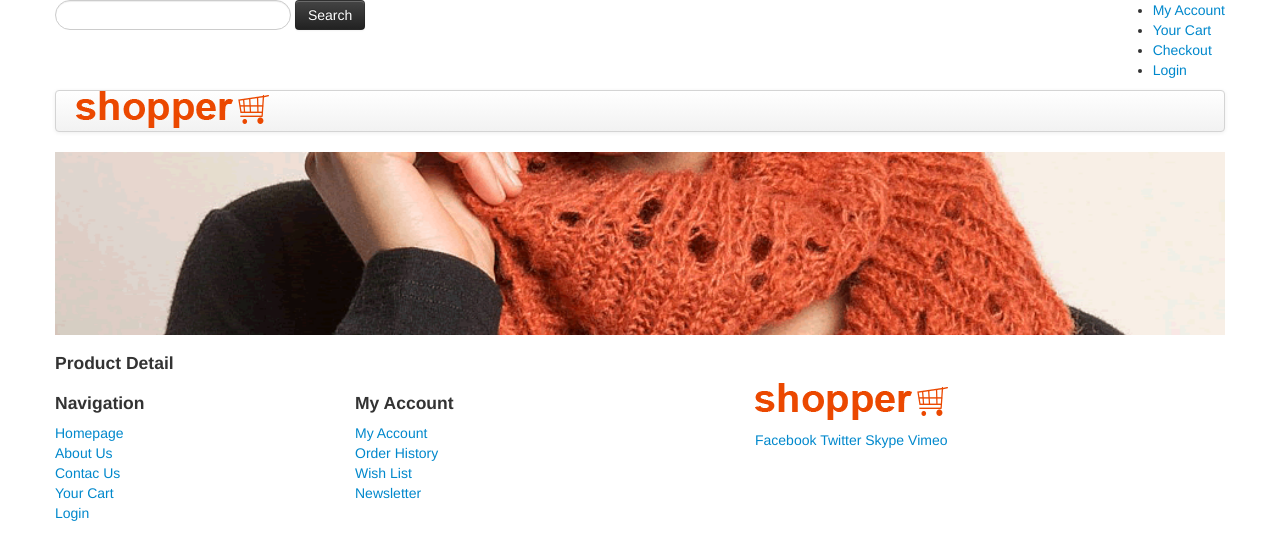
After one commit to matteblack9/Abientot, a Django app: template main/templates/main/account.html in a window 1280 px wide. The commit adds this page. Shown: the top 560 px of the page. Run offline with Django 3.2, Linux system fonts and the light colour scheme; the template is opened without the code that fills it, so the values that code supplies are empty; some libraries are stand-ins or nearby versions.

Commit message:
hakhyun add cart connecting

```diff
--- /dev/null
+++ b/main/templates/main/account.html
@@ -0,0 +1,161 @@
+{% load staticfiles %}
+<!DOCTYPE html>
+<html lang="en">
+	<head>
+		<meta charset="utf-8">
+		<title>Bootstrap E-commerce Templates</title>
+		<meta name="viewport" content="width=device-width, initial-scale=1.0">
+		<meta name="description" content="">
+		<!--[if ie]><meta content='IE=8' http-equiv='X-UA-Compatible'/><![endif]-->
+
+		<!-- bootstrap -->
+		<link href="/static/bootstrap/css/bootstrap.min.css" rel="stylesheet">
+		<link href="/static/bootstrap/css/bootstrap-responsive.min.css" rel="stylesheet">
+		<link href="/static/themes/css/bootstrappage.css" rel="stylesheet"/>
+
+		<!-- global styles -->
+		<link href="/static/themes/css/main.css" rel="stylesheet"/>
+		<link href="/static/themes/css/jquery.fancybox.css" rel="stylesheet"/>
+
+		<!-- scripts -->
+		<script src="/static/themes/js/jquery-1.7.2.min.js"></script>
+		<script src="/static/bootstrap/js/bootstrap.min.js"></script>
+		<script src="/static/themes/js/superfish.js"></script>
+		<script src="/static/themes/js/jquery.scrolltotop.js"></script>
+		<script src="/static/themes/js/jquery.fancybox.js"></script>
+		<!--[if lt IE 9]>
+			<script src="http://html5shim.googlecode.com/svn/trunk/html5.js"></script>
+			<script src="js/respond.min.js"></script>
+		<![endif]-->
+	</head>
+    <body>
+		<div id="top-bar" class="container">
+			<div class="row">
+					<div class="span4">
+						<form method="post" name=searchf class="search_form" action="/">{% csrf_token %}
+							<input type="text" name=searchStr class="input-inline-level search-query" style="color:#000000">
+							<button value="Submit" class="btn btn-inverse" name = "submit" type="submit">Search</button>
+						</form>
+					</div>
+				<div class="span8">
+					<div class="account pull-right">
+						<ul class="user-menu">
+							<li><a href="/account">My Account</a></li>
+							<li><a href="/cart">Your Cart</a></li>
+							<li><a href="/checkout">Checkout</a></li>
+							<li><a href="/register">Login</a></li>
+						</ul>
+					</div>
+				</div>
+			</div>
+		</div>
+		<div id="wrapper" class="container">
+			<section class="navbar main-menu">
+				<div class="navbar-inner main-menu">
+					<a href="/index" class="logo pull-left"><img src="/static/themes/images/logo.png" class="site_logo" alt=""></a>
+					<nav id="menu" class="pull-right">
+						<ul>
+							{% for category in categorys %}
+							<li><a href="/products">{{category.title}}</a></li>
+							{% endfor %}
+						</ul>
+					</nav>
+				</div>
+			</section>
+			<section class="header_text sub">
+			<img class="pageBanner" src="/static/themes/images/pageBanner.png" alt="New products" >
+				<h4><span>Product Detail</span></h4>
+			</section>
+			<section class="main-content">
+				<div class="row">
+					{% for product in products %}
+					<div class="span9">
+						<div class="row">
+							<div class="span4">
+								{% if product.image %}
+								<a href="{{ product.image.url}}" class="thumbnail" data-fancybox-group="group1" title="Description 1"><img alt="" src="{{ product.image.url}}"></a>
+								{% endif %}
+								<br>
+							</div>
+							<div class="span5">
+							</div>
+							<div class="span5">
+								<form method = "POST" class="post-form">{% csrf_token %}
+									<p>&nbsp;</p>
+									{{ form.as_p }}
+									<button class="btn btn-inverse" type="submit" name="add_cart">Add to cart</button>
+								</form>
+							</div>
+						</div>
+						<div class="row">
+							<div class="span9">
+								<ul class="nav nav-tabs" id="myTab">
+									<li class="active"><a href="#home">Description</a></li>
+								</ul>
+								<div class="tab-content">
+									<div class="tab-pane active" id="home">{{product.description}}</div>
+								</div>
+							</div>
+							<br>
+						</div>
+					</div>
+					{% endfor %}
+				</div>
+			</section>
+			<section id="footer-bar">
+				<div class="row">
+					<div class="span3">
+						<h4>Navigation</h4>
+						<ul class="nav">
+							<li><a href="/index">Homepage</a></li>
+							<li><a href="/about">About Us</a></li>
+							<li><a href="/contact">Contac Us</a></li>
+							<li><a href="/cart">Your Cart</a></li>
+							<li><a href="/register">Login</a></li>
+						</ul>
+					</div>
+					<div class="span4">
+						<h4>My Account</h4>
+						<ul class="nav">
+							<li><a href="#">My Account</a></li>
+							<li><a href="#">Order History</a></li>
+							<li><a href="#">Wish List</a></li>
+							<li><a href="#">Newsletter</a></li>
+						</ul>
+					</div>
+					<div class="span5">
+						<p class="logo"><img src="/static/themes/images/logo.png" class="site_logo" alt=""></p>
+						<span class="social_icons">
+							<a class="facebook" href="#">Facebook</a>
+							<a class="twitter" href="#">Twitter</a>
+							<a class="skype" href="#">Skype</a>
+							<a class="vimeo" href="#">Vimeo</a>
+						</span>
+					</div>
+				</div>
+			</section>
+			<section id="copyright">
+			</section>
+		</div>
+		<script src="/static/themes/js/common.js"></script>
+		<script>
+			$(function () {
+				$('#myTab a:first').tab('show');
+				$('#myTab a').click(function (e) {
+					e.preventDefault();
+					$(this).tab('show');
+				})
+			})
+			$(document).ready(function() {
+				$('.thumbnail').fancybox({
+					openEffect  : 'none',
+					closeEffect : 'none'
+				});
+
+				$('#myCarousel-2').carousel({
+                    interval: 2500
+                });
+			});
+		</script>
+    </body>
+</html>
--- a/main/templates/main/index.html
+++ b/main/templates/main/index.html
@@ -40,7 +40,7 @@
 				<div class="span8">
 					<div class="account pull-right">
 						<ul class="user-menu">
-							<li><a href="#">My Account</a></li>
+							<li><a href="/account">My Account</a></li>
 							<li><a href="/cart">Your Cart</a></li>
 							<li><a href="/checkout">Checkout</a></li>
 							<li><a href="/register">Login</a></li>
--- a/main/urls.py
+++ b/main/urls.py
@@ -15,5 +15,8 @@ urlpatterns=[
     url(r'^product_details/(?P<productcode>.+)/$', views.product_details, name='product_details'),
     url(r'^products/$', views.products, name='products'),
     url(r'^register/$', views.register, name='register'),
+    url(r'^account/$', views.account, name='account'),
+    url(r'^index/account/$', views.account, name='account'),
+    url(r'^index/product_details/(?P<productcode>.+)/account/$', views.account, name='account'),
     # url(r'^quer', views.search, name = 'search'),
 ]
--- a/main/views.py
+++ b/main/views.py
@@ -82,3 +82,6 @@ def register(request):
     categorys = Category.objects.all()
     context = {'categorys': categorys}
     return render(request, 'main/register.html', context)
+
+def account(request):
+    return render(request, 'main/account.html', )
```
